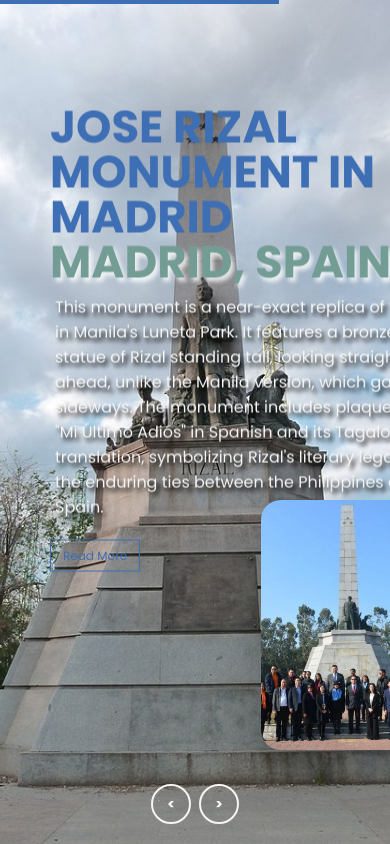
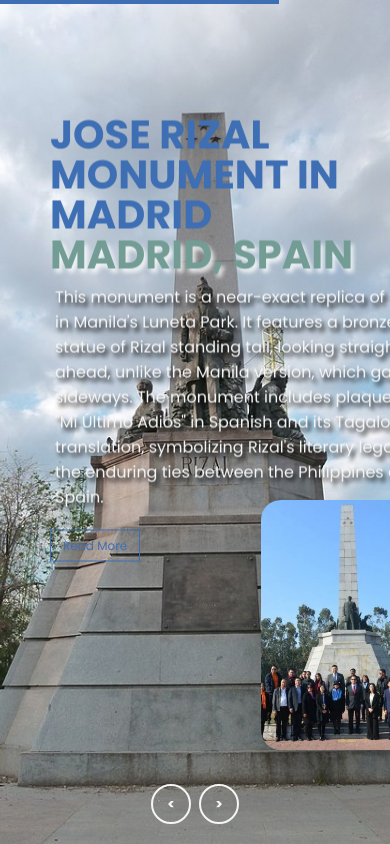
Before and after one commit to supertaaan/Rizal-Life, a plain HTML site: page index.html in a window 390 px wide. Drawn offline with Linux system fonts and the light colour scheme.

Commit message:
Update style.css

```diff
--- a/style.css
+++ b/style.css
@@ -247,7 +247,7 @@ text-shadow: 3px 4px 4px rgb(0, 0, 0);
     }
 
     .content .title, .content .name{
-        font-size: 70px;
+        font-size: 55px;
     }
 
     .content .des{
@@ -273,7 +273,7 @@ text-shadow: 3px 4px 4px rgb(0, 0, 0);
     }
 
     .content .title, .content .name{
-        font-size: 45px;
+        font-size: 40px;
     }
 
     .content .btn button{
@@ -292,6 +292,10 @@ text-shadow: 3px 4px 4px rgb(0, 0, 0);
         font-size: 14px;
     }
 
+    .des {
+        font-size: 13px;
+    }
+
       .content .btn a.see-more-link {
         padding: 6px 12px;
         font-size: 12px;
```
